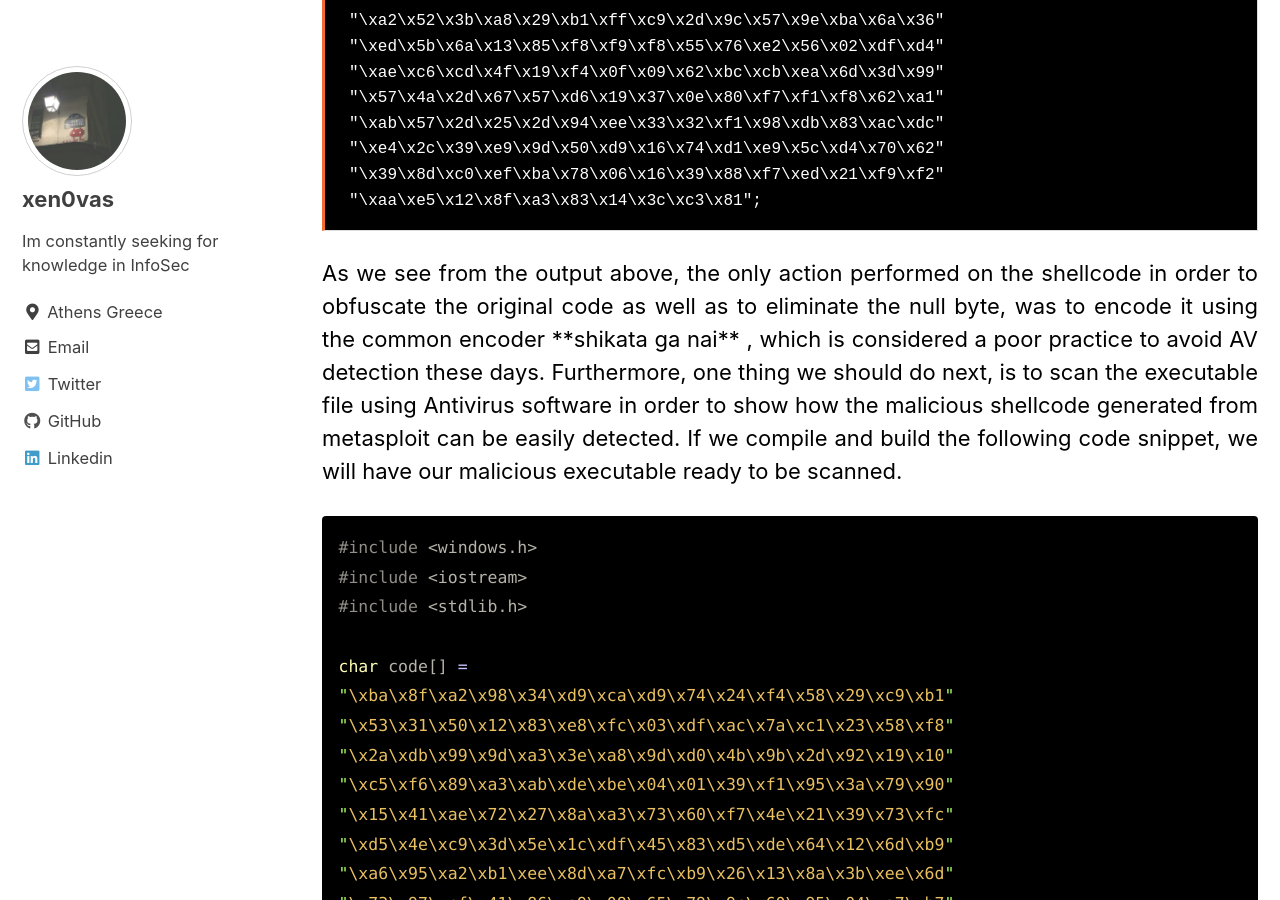
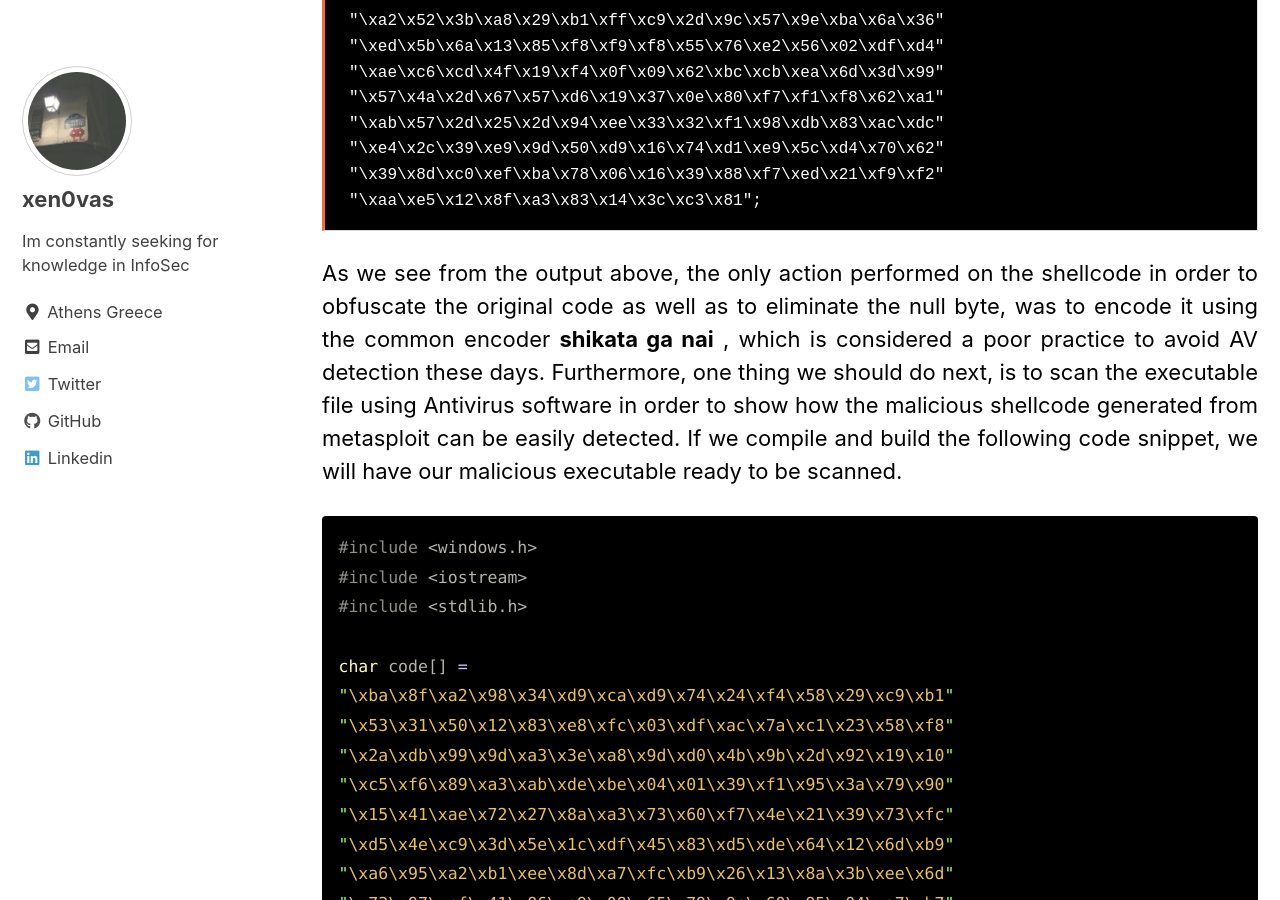
Before and after one commit to xen0vas/xen0vas.github.io, a Jekyll site: the page built from _posts/2021-03-09-antivirus-evasion-kaspersky-endpoint-security-bypass-using-a-fully-undetectable-cryptor.md, in a window 1280 px wide and 900 px high, scrolled down 1971 px. Built offline with Jekyll 4.4.1, drawn with Linux system fonts in a browser that asks for light colours; cached includes are drawn as plain includes.

````diff
--- a/_posts/2021-03-09-antivirus-evasion-kaspersky-endpoint-security-bypass-using-a-fully-undetectable-cryptor.md
+++ b/_posts/2021-03-09-antivirus-evasion-kaspersky-endpoint-security-bypass-using-a-fully-undetectable-cryptor.md
@@ -68,12 +68,8 @@ unsigned char code[] =
 </pre>
 
 <p align="justify">
-As we see from the output above, the only action performed on the shellcode in order to obfuscate the original code as well as to eliminate the null byte, was to encode it using the common encoder **shikata ga nai** , which is considered a poor practice to avoid AV detection these days. Furthermore, one thing we should do next, is to scan the executable file using Antivirus software in order to show how the malicious shellcode generated from metasploit can be easily detected. If we compile and build the following code snippet, we will have our malicious executable ready to be scanned.
+As we see from the output above, the only action performed on the shellcode in order to obfuscate the original code as well as to eliminate the null byte, was to encode it using the common encoder <b>shikata ga nai</b> , which is considered a poor practice to avoid AV detection these days. Furthermore, one thing we should do next, is to scan the executable file using Antivirus software in order to show how the malicious shellcode generated from metasploit can be easily detected. If we compile and build the following code snippet, we will have our malicious executable ready to be scanned.
 </p>
-
-<!-- /wp:paragraph -->
-
-<!-- wp:preformatted -->
 
 ```c
 #include <windows.h>
````
